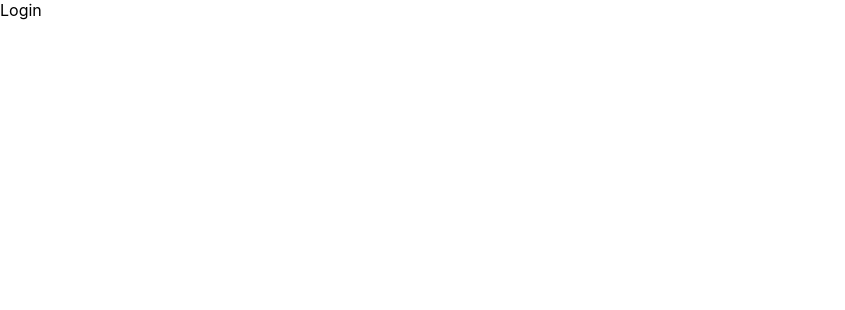
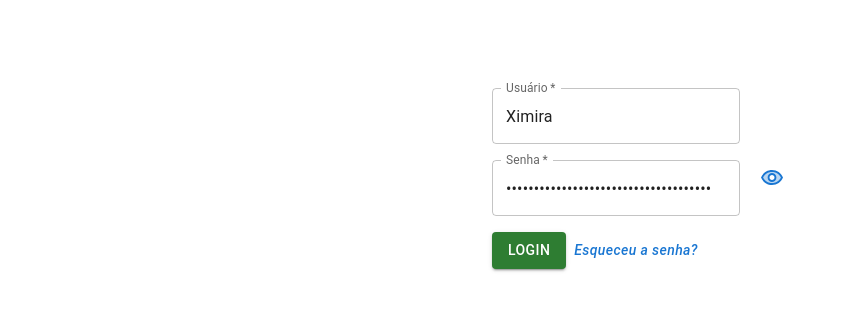
Before and after one commit to fernandosenacruz/desafio-MKData-full-stack, a React (Create React App) app in the folder mkdata-front/: page / in a window 1280 px wide. Shown: the top 310 px of the page, without its empty margins (0-845 px from the left). Built offline with nearby package versions, Linux system fonts and the light colour scheme.

Commit message:
feat(Login): :sparkles: Formulário
Cria formulário de login

```diff
--- /dev/null
+++ b/mkdata-front/src/components/FormLogin.tsx
@@ -0,0 +1,101 @@
+import VisibilityTwoToneIcon from '@mui/icons-material/VisibilityTwoTone';
+import Box from '@mui/material/Box';
+import Button from '@mui/material/Button';
+import Grid from '@mui/material/Grid';
+import TextField from '@mui/material/TextField';
+import { SyntheticEvent, useRef, useState } from 'react';
+import { useNavigate } from 'react-router-dom';
+
+import { ITargetLogin } from '../interfaces/ITarget';
+import { fakeUser } from '../utils/fakeUser';
+
+function FormLogin() {
+  const [user, setUser] = useState(fakeUser.user);
+  const [password, setPassword] = useState(fakeUser.password);
+  const [showPassword, setShowPassword] = useState('password');
+
+  const form = useRef();
+  const navigate = useNavigate();
+
+  const handleChangeState = (
+    target: HTMLInputElement | HTMLTextAreaElement,
+    setState: Function
+  ): void => {
+    setState(target.value);
+  };
+
+  const handleSubmit = (e: SyntheticEvent) => {
+    e.preventDefault();
+    const target = e.target as typeof e.target & ITargetLogin;
+    const user = target.user.value;
+    const password = target.password.value;
+
+    if (user === fakeUser.user && password === fakeUser.password) {
+      navigate('/clients');
+    }
+  };
+
+  return (
+    <>
+      <Box
+        ref={form}
+        component="form"
+        id="form-login"
+        onSubmit={(e) => handleSubmit(e)}
+        autoComplete="off"
+      >
+        <Grid container spacing={2} m={1} direction="column">
+          <Grid item xs={12} sm={10}>
+            <TextField
+              required
+              name="user"
+              label="Usuário"
+              value={user}
+              onChange={({ target }) => handleChangeState(target, setUser)}
+            />
+          </Grid>
+          <Grid item xs={12} sm={10}>
+            <TextField
+              required
+              name="password"
+              label="Senha"
+              type={showPassword}
+              value={password}
+              defaultValue={fakeUser.password}
+              onChange={({ target }) => handleChangeState(target, setPassword)}
+            />
+            <Button
+              type="button"
+              onClick={() => {
+                showPassword === 'password'
+                  ? setShowPassword('text')
+                  : setShowPassword('password');
+              }}
+            >
+              {<VisibilityTwoToneIcon color="primary" />}
+            </Button>
+          </Grid>
+          <Grid item xs={12} sm={10}>
+            <Button type="submit" color="success" variant="contained">
+              Login
+            </Button>
+            <Button
+              type="button"
+              sx={{
+                textTransform: 'none !important',
+                fontStyle: 'italic',
+                border: 'none',
+                outline: 'none',
+              }}
+              onClick={() => window.location.reload()}
+            >
+              Esqueceu a senha?
+            </Button>
+          </Grid>
+        </Grid>
+      </Box>
+    </>
+  );
+}
+
+export default FormLogin;
--- a/mkdata-front/src/interfaces/ITarget.ts
+++ b/mkdata-front/src/interfaces/ITarget.ts
@@ -12,3 +12,8 @@ export interface ITargetEdit {
   group: { value: string };
   status: { value: string };
 }
+
+export interface ITargetLogin {
+  user: { value: string };
+  password: { value: string };
+}
--- a/mkdata-front/src/pages/Login.tsx
+++ b/mkdata-front/src/pages/Login.tsx
@@ -1,8 +1,20 @@
+import FormLogin from '../components/FormLogin';
+import Box from '@mui/material/Box';
 
 function Login() {
   return (
-    <div>Login</div>
-  )
+    <Box
+      sx={{
+        display: 'flex',
+        alignItems: 'center',
+        justifyContent: 'center',
+        margin: '3rem',
+        padding: '1rem',
+      }}
+    >
+      <FormLogin />
+    </Box>
+  );
 }
 
 export default Login;
--- /dev/null
+++ b/mkdata-front/src/utils/fakeUser.ts
@@ -0,0 +1,9 @@
+export interface IFakeUser {
+  user: string;
+  password: string;
+}
+
+export const fakeUser: IFakeUser = {
+  user: 'Ximira',
+  password: 'senha super secreta que nunca saberão',
+};
```
